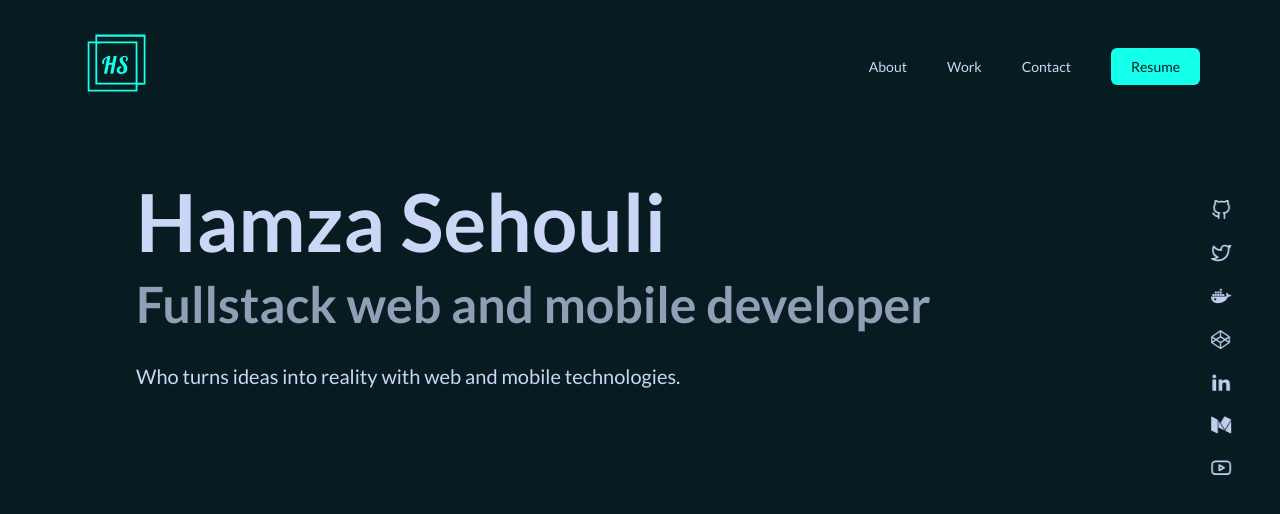
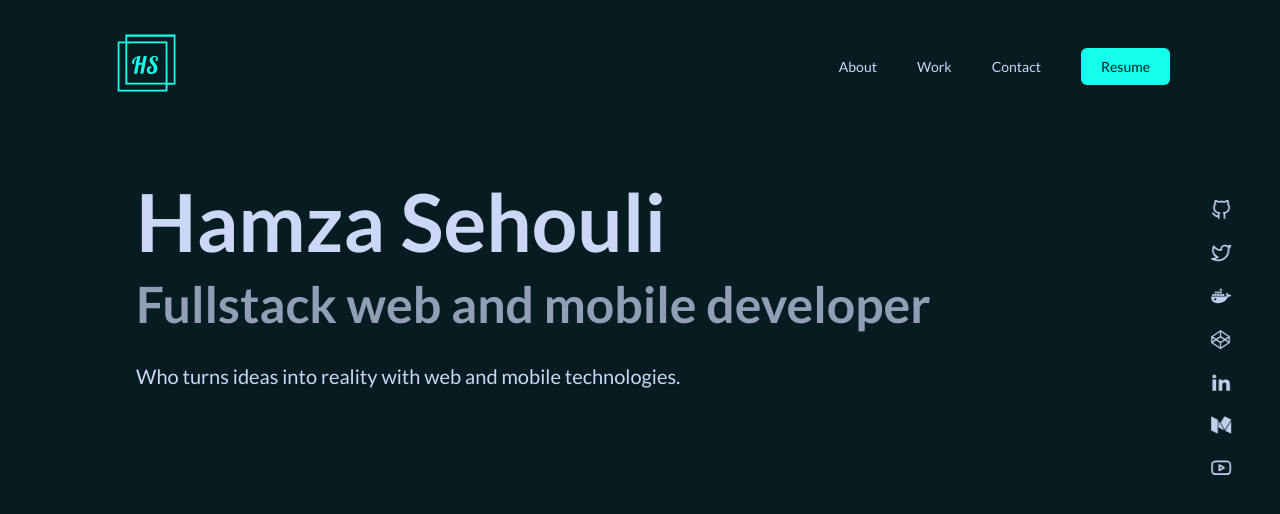
Before and after one commit to Hamzasehouli/myportfolio-nextjs, a Next.js app: page / in a window 1280 px wide. Shown: the top 514 px of the page. Built offline with nearby package versions, Linux system fonts and the light colour scheme.

Commit message:
Set padding to navbar

```diff
--- a/components/MainNav.module.css
+++ b/components/MainNav.module.css
@@ -1,6 +1,6 @@
 .nav {
   width: 100%;
-  padding: 3rem 0;
+  padding: 3rem;
   font-size: 14px;
   animation-name: nav;
   animation-duration: 2s;
```
